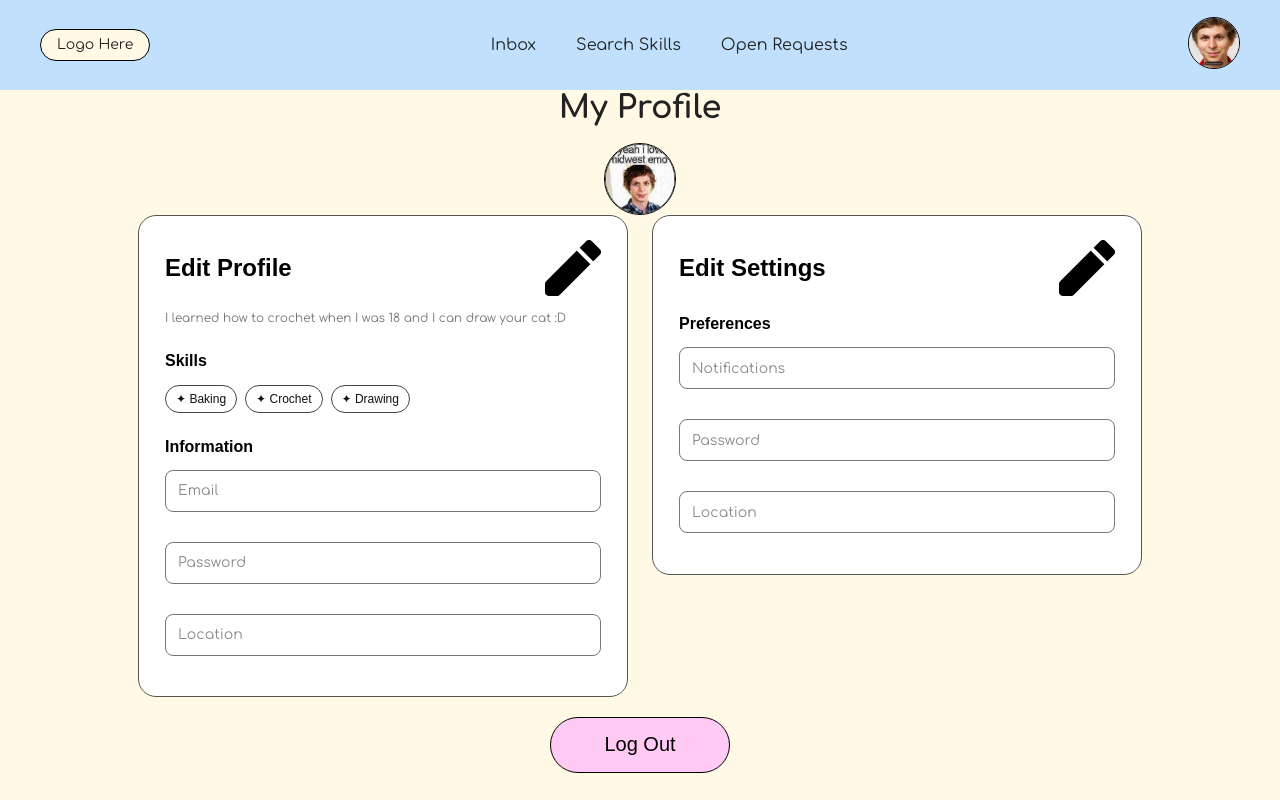
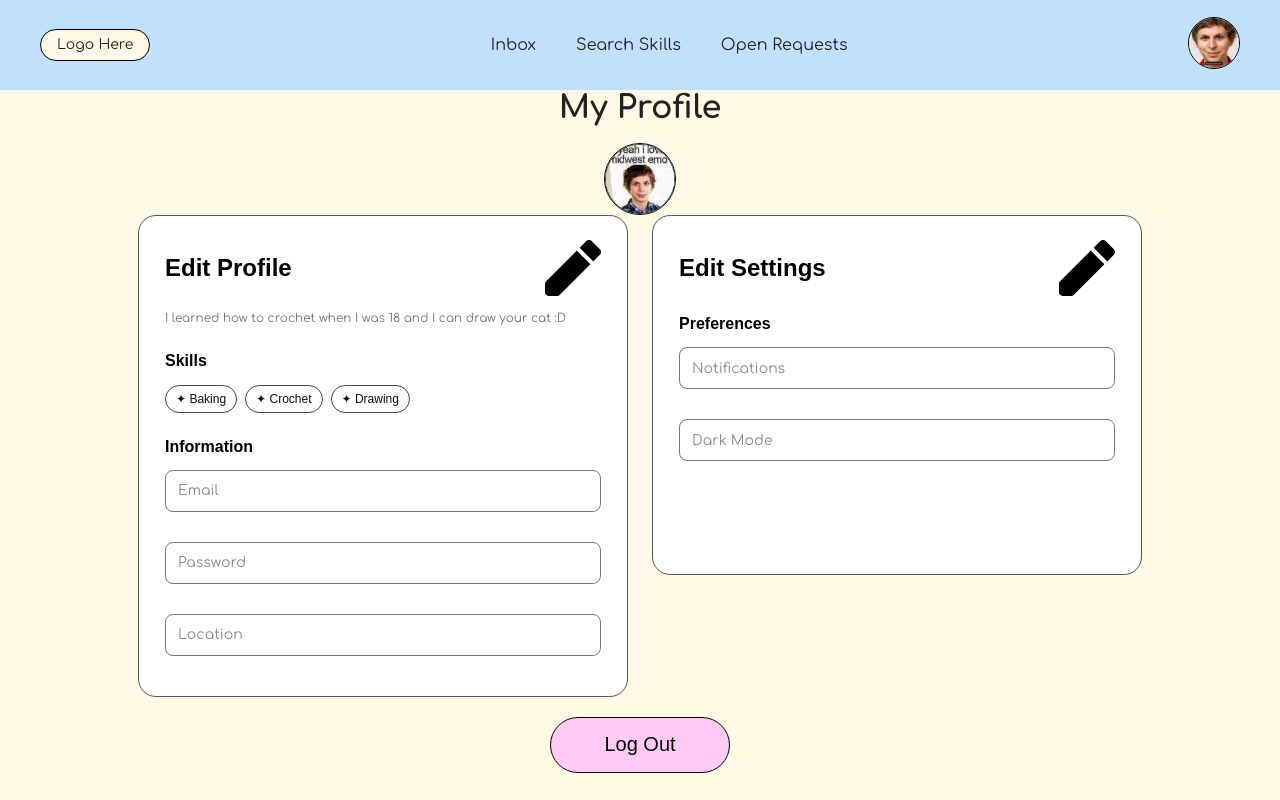
Before and after one commit to AthenaHacks2026/demo-repository, a React (Vite) app in the folder frontend/: page /profile in a window 1280 px wide. Built offline with nearby package versions, Linux system fonts and the light colour scheme; a web font is replaced by a local one.

Commit message:
Update EditSettingsCard.jsx

```diff
--- a/frontend/src/Components2/EditSettingsCard.jsx
+++ b/frontend/src/Components2/EditSettingsCard.jsx
@@ -9,8 +9,7 @@ function EditSettingsCard() {
       <h3>Preferences</h3>
 
       <InputField placeholder="Notifications" />
-      <InputField placeholder="Password" />
-      <InputField placeholder="Location" />
+      <InputField placeholder="Dark Mode" />
     </div>
   );
 }
```
